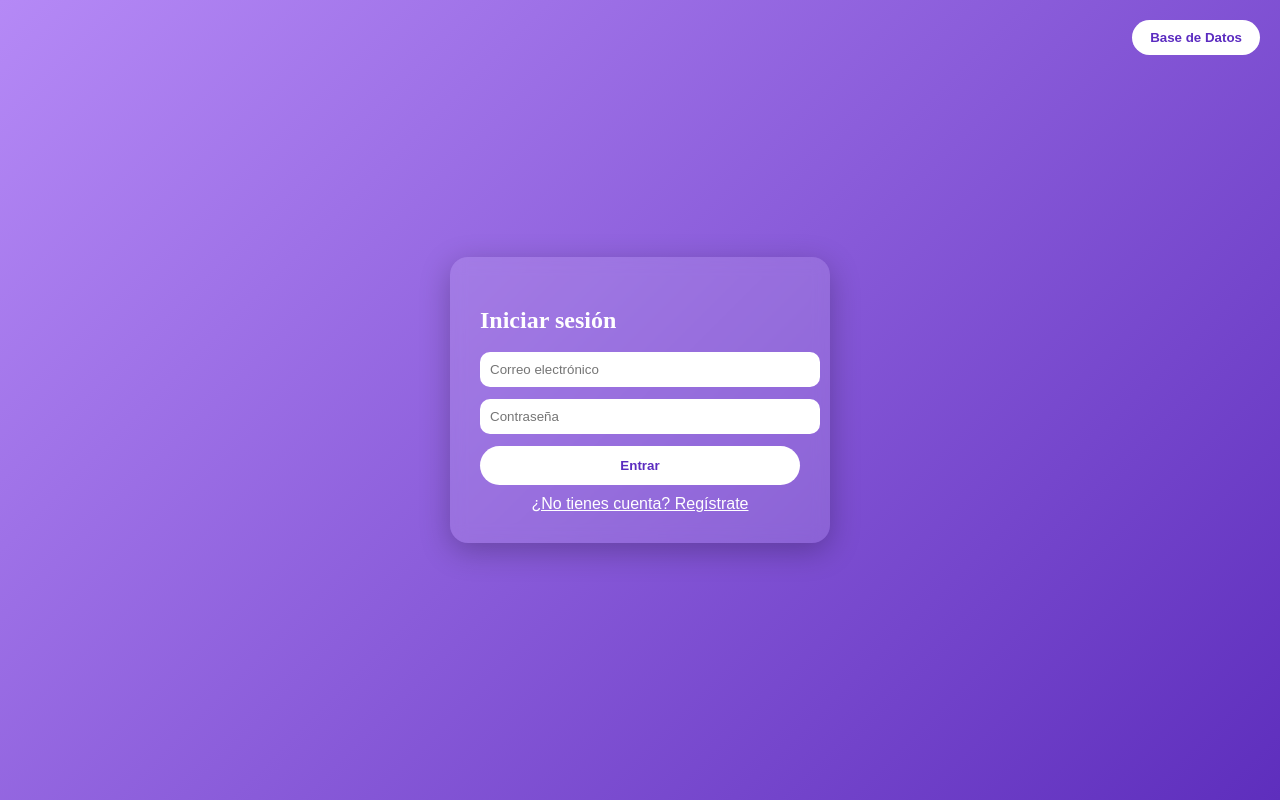
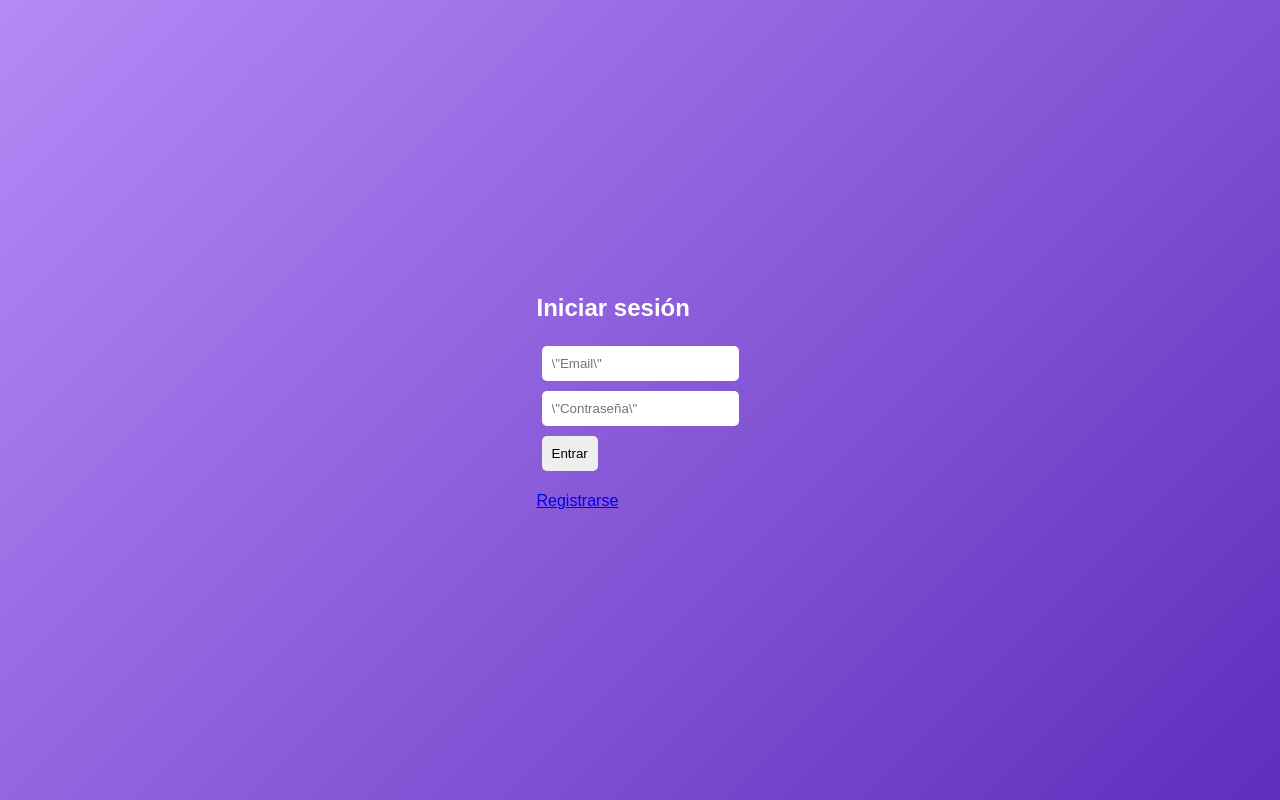
Before and after one commit to darianaperez616-ops/mi-sitio-isc5, a Django app: page / in a window 1280 px wide. Run offline with Django 5.2, Linux system fonts and the light colour scheme.

Commit message:
FIX: Simple working login template

```diff
--- a/templates/usuarios/login.html
+++ b/templates/usuarios/login.html
@@ -1,122 +1,41 @@
 <!DOCTYPE html>
-<html lang="es">
+<html>
 <head>
-  <meta charset="utf-8">
-  <meta name="viewport" content="width=device-width,initial-scale=1">
-  <title>Iniciar sesión</title>
+    <title>Login</title>
     <style>
         body {
-      font-family: 'Poppins', sans-serif;
             background: linear-gradient(135deg, #b589f6, #5e2ebd);
-      color: #fff;
+            color: white;
+            font-family: Arial;
+            display: flex;
+            justify-content: center;
+            align-items: center;
+            height: 100vh;
             margin: 0;
-      height: 100vh;
-      display: flex;
-      align-items: center;
-      justify-content: center;
-      position: relative;
         }
-
-    /* Botón base de datos arriba a la derecha */
-    .btn-db {
-      position: absolute;
-      top: 20px;
-      right: 20px;
-      background: #fff;
-      color: #5b2bc0;
-      font-weight: 700;
-      border: none;
-      border-radius: 30px;
-      padding: 10px 18px;
-      cursor: pointer;
-      transition: all 0.2s ease;
-    }
-
-    .btn-db:hover {
-      background: #5b2bc0;
-      color: #fff;
-      transform: translateY(-2px);
-    }
-
         .card {
-      width: 320px;
+            background: rgba(255,255,255,0.1);
             padding: 30px;
-      border-radius: 18px;
-      background: rgba(255,255,255,0.12);
-      box-shadow: 0 8px 30px rgba(0,0,0,0.25);
-      backdrop-filter: blur(8px);
-    }
-
-    h2 {
-      font-family: 'Playfair Display', serif;
-      margin-bottom: 18px;
-    }
-
-    input {
-      width: 100%;
-      padding: 10px;
-      margin-bottom: 12px;
-      border-radius: 10px;
-      border: none;
-    }
-
-    .btn {
-      width: 100%;
-      padding: 12px;
-      border-radius: 30px;
-      border: none;
-      background: #fff;
-      color: #5b2bc0;
-      font-weight: 700;
-      cursor: pointer;
-      transition: all 0.2s ease;
-    }
-
-    .btn:hover {
-      background: #5b2bc0;
-      color: #fff;
-      transform: translateY(-2px);
-    }
-
-    .link {
-      margin-top: 10px;
-      color: #fff;
-      display: block;
-      text-decoration: underline;
+            border-radius: 15px;
             text-align: center;
         }
-
-    .messages {
-      color: #ffdede;
-      margin-bottom: 10px;
-      text-align: left;
+        input, button {
+            padding: 10px;
+            margin: 5px;
+            border: none;
+            border-radius: 5px;
         }
     </style>
 </head>
 <body>
-  <a href="{% url 'acceso_base_datos' %}">
-    <button class="btn-db">Base de Datos</button>
-  </a>
-
-  <div class="card">
+    <div class=\"card\">
         <h2>Iniciar sesión</h2>
-
-    {% if messages %}
-      <div class="messages">
-        {% for message in messages %}
-          • {{ message }}<br>
-        {% endfor %}
-      </div>
-    {% endif %}
-
-    <form method="post">
-      {% csrf_token %}
-      <input name="email" type="email" placeholder="Correo electrónico" required>
-      <input name="password" type="password" placeholder="Contraseña" required>
-      <button class="btn" type="submit">Entrar</button>
+        <form>
+            <input type=\"email\" placeholder=\"Email\" required><br>
+            <input type=\"password\" placeholder=\"Contraseña\" required><br>
+            <button type=\"submit\">Entrar</button>
         </form>
-
-    <a class="link" href="{% url 'registro' %}">¿No tienes cuenta? Regístrate</a>
+        <p><a href=\"#\" style=\"color: white;\">Registrarse</a></p>
     </div>
 </body>
 </html>
```
Lines whose indentation alone changed are shown as unchanged.
